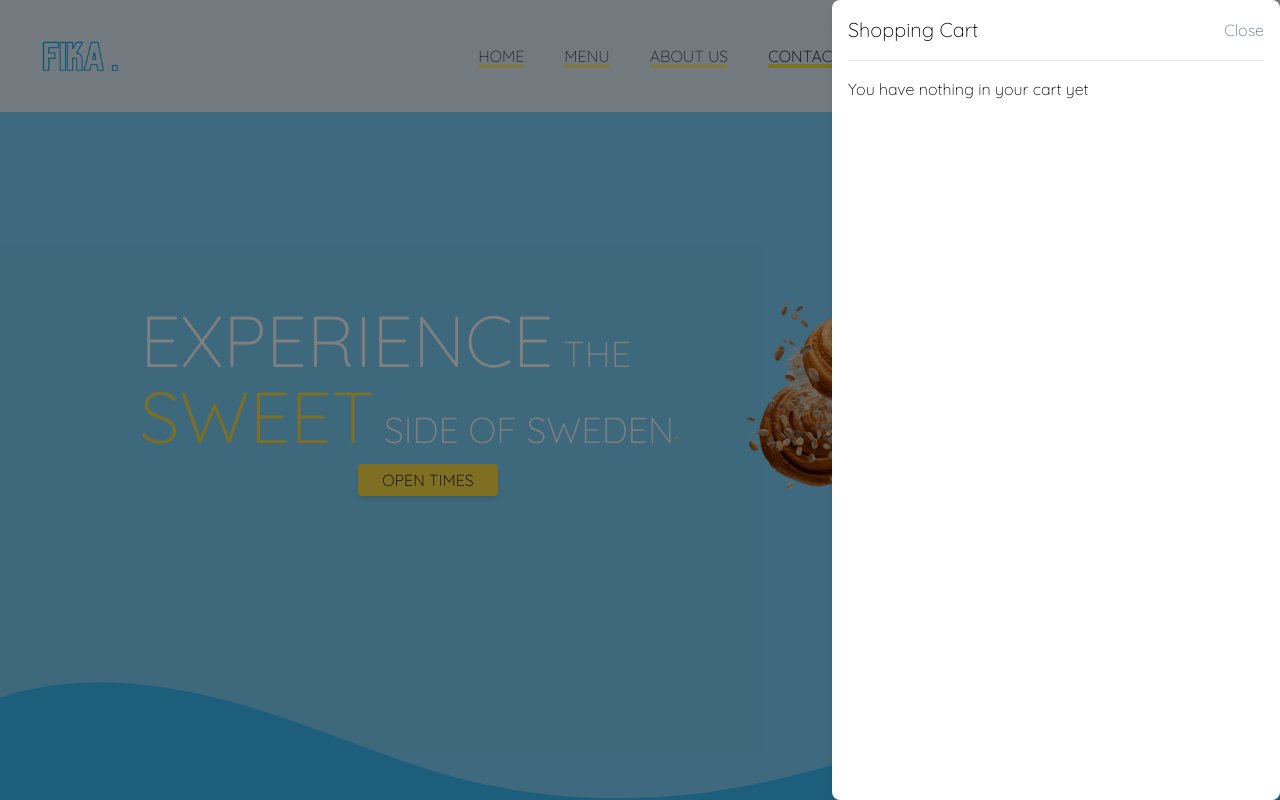
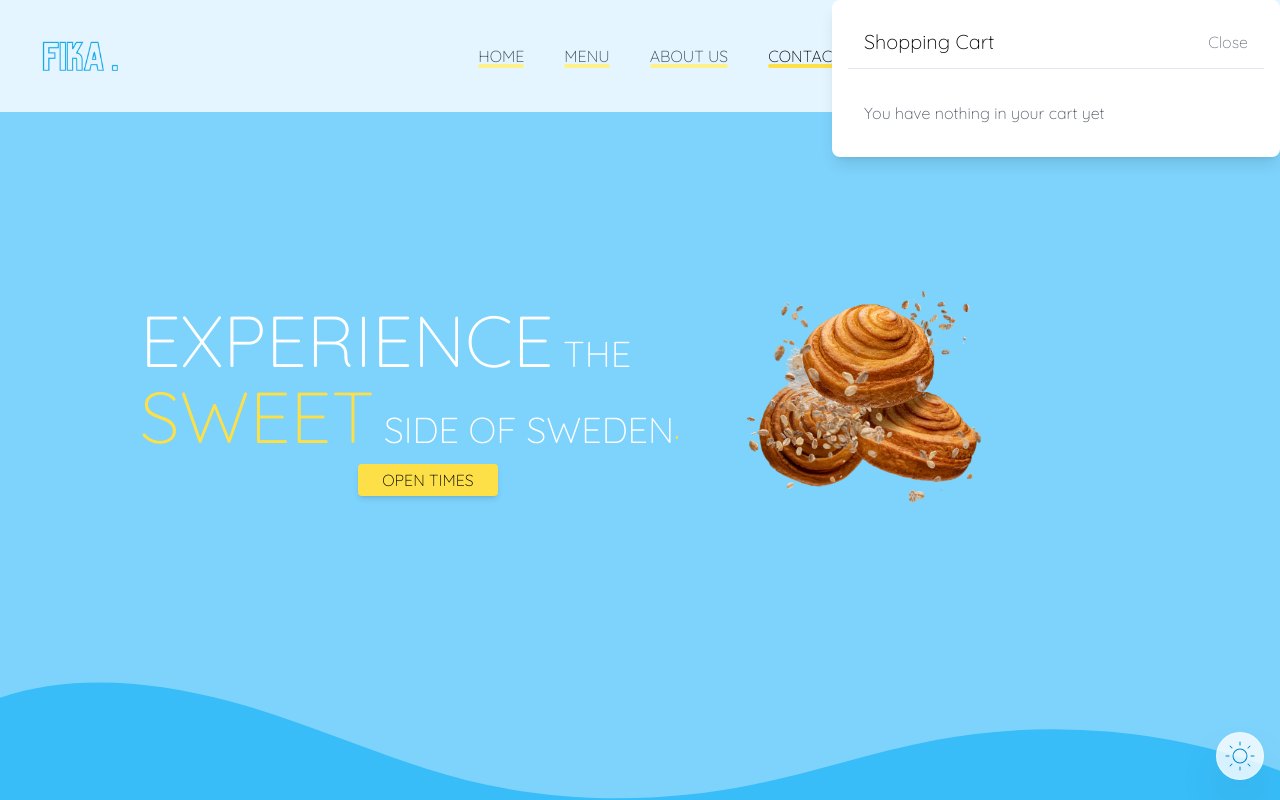
Before and after one commit to bianca9901/Fika, a Next.js app: page / in a window 1280 px wide. Both pictures are taken after a click on the icon 1220 px from the left and 56 px from the top of the page. Shown: the top 800 px of the page. Built offline with nearby package versions, Linux system fonts and the light colour scheme; some icons are missing.

Commit message:
Redesign for improved UI aesthetics and enhanced user experience

```diff
--- a/components/ShoppingCart.tsx
+++ b/components/ShoppingCart.tsx
@@ -2,7 +2,6 @@
 import { useCart } from "@/context/CartContext";
 import Image from "next/image";
 import { formatCurrency } from "@/lib/formatCurrency";
-import { motion } from "framer-motion";
 import Link from "next/link";
 import Btn from "./Btn";
 
@@ -14,44 +13,73 @@ function ShoppingCart({ onClose }: ShoppingCartProps) {
   const { cartItems, totalSum } = useCart();
 
   return (
+    <div className="fixed inset-0 flex justify-center items-center">
       <div
-      className="fixed inset-0 z-50 flex justify-end items-center
-    bg-black bg-opacity-50"
+        className="absolute right-0 top-0 w-full max-w-md p-4 rounded-lg
+      shadow-lg bg-white dark:bg-sky-900 dark:text-white"
       >
         <div
-        className="absolute right-0 top-0 h-full w-full max-w-md p-4
-      rounded-lg shadow-lg bg-white dark:bg-sky-900 dark:text-white overflow-y-auto"
+          className="sticky top-0 flex justify-between bg-white
+         dark:bg-sky-900 dark:text-white z-50 py-3 px-4 rounded-t-lg"
         >
-        <div className="flex justify-between items-center mb-4">
           <h2 className="text-xl">Shopping Cart</h2>
-          <button onClick={onClose} className="text-slate-500 dark:text-white">
+          <button
+            onClick={onClose}
+            className="text-gray-500 dark:text-white hover:text-gray-700
+           dark:hover:text-gray-300"
+          >
             Close
           </button>
         </div>
         <div className="border-b border-slate-200 mb-4"></div>
+        <div className="overflow-y-auto max-h-[calc(100vh-216px)]">
           {cartItems.length === 0 ? (
-          <p>You have nothing in your cart yet</p>
+            <p className="text-gray-600 dark:text-gray-400 py-4 px-4">
+              You have nothing in your cart yet
+            </p>
           ) : (
             cartItems.map((item) => (
-            <div key={item.id} className="mb-4">
+              <div key={item.id} className="mb-4 px-4">
+                <div className="flex items-center justify-between">
+                  <div className="flex-shrink-0">
                     <Image
                       src={item.image}
                       alt={item.title}
-                className="rounded-md mr-2"
+                      className="rounded-md"
                       width={60}
                       height={60}
                     />
-              <div className="flex justify-between">
-                <p>{item.title}</p>
-                <p>{formatCurrency(item.price * item.quantity)}</p>
                   </div>
-              <p>Quantity: {item.quantity}</p>
+                  <div className="ml-3 flex-1">
+                    <p
+                      className="text-sm font-medium text-gray-900
+                     dark:text-white"
+                    >
+                      {item.title}
+                    </p>
+                    <p className="text-sm text-gray-500 dark:text-gray-400">
+                      Price: {formatCurrency(item.price)}
+                    </p>
+                    <p className="text-sm text-gray-500 dark:text-gray-400">
+                      Quantity: {item.quantity}
+                    </p>
+                  </div>
+                  <p
+                    className="text-sm font-medium text-gray-900
+                   dark:text-white"
+                  >
+                    {formatCurrency(item.price * item.quantity)}
+                  </p>
+                </div>
               </div>
             ))
           )}
+        </div>
         {cartItems.length > 0 && (
-          <div className="mt-4">
-            <p className="text-lg">Total Sum: {formatCurrency(totalSum())}</p>
+          <div className="mt-4 px-4">
+            <p className="text-lg mb-2">
+              Total Sum: {formatCurrency(totalSum())}
+            </p>
             <Link href="/order">
               <Btn onClick={onClose}>PLACE ORDER</Btn>
             </Link>
```
Lines whose indentation alone changed are shown as unchanged.
